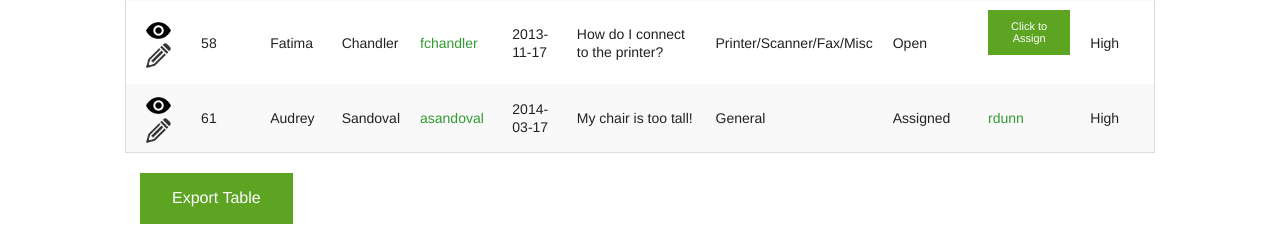
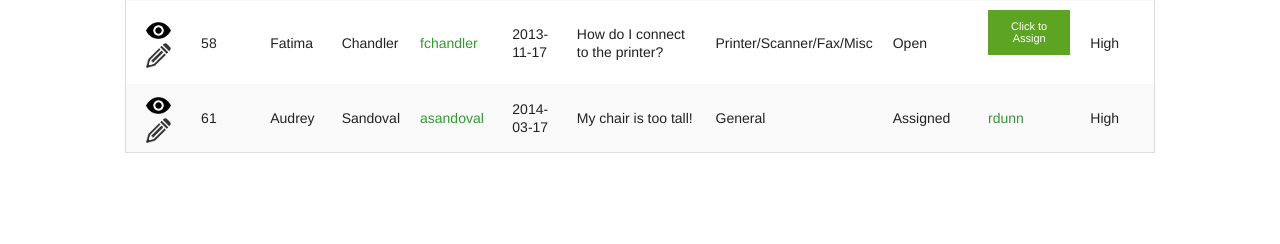
Before and after one commit to mkSol/CTEC227-Project, a PHP site: page /alltickets.php?page=2 in a window 1280 px wide. Shown: the part 1112-1356 px from the top of the page. After the commit the page ends 1265 px from the top, so only its background shows below. Run offline with PHP 8.4, Linux system fonts and the light colour scheme; a user stored in the database is signed in; data comes from the database, SQL or seed files in the repository; a stand-in replaces the project's code that opens the database connection.

```diff
--- a/helpdesk/alltickets.php
+++ b/helpdesk/alltickets.php
@@ -37,7 +37,7 @@
 	echo "<h2>Ticket Pool</h2>";
 
 	output_table($sql,"TicketPool",1,1,1);
-	echo '<a href="incl/outputtable.inc.php" class="success button">Export Table</a>';
+	//echo '<a href="incl/outputtable.inc.php" class="success button">Export Table</a>';
 
 ?>
 
--- a/helpdesk/incl/outputtable.inc.php
+++ b/helpdesk/incl/outputtable.inc.php
@@ -1,6 +1,6 @@
 <?php
 require("sqlConnect.inc.php");
-session_start();
+//session_start();
 
 // Outputs contets of SQL query results to a CSV spreadsheet
 $sql = $_SESSION['sql'];
--- a/helpdesk/incl/paginatedtable.inc.php
+++ b/helpdesk/incl/paginatedtable.inc.php
@@ -133,9 +133,6 @@
 					// Log ticket assignment to database
 					$activityLog = mysqli_real_escape_string($dbc,$assignSQL);
 					mysqli_query($dbc, "INSERT INTO activityLog (userID, timestamp, type, logDump) VALUES ('{$_SESSION['userID']}', NOW(), 'Assign Ticket', '$activityLog')");
-
-				case 'export':
-					include("outputtable.inc.php");
 
 				default:
 					break;
```
